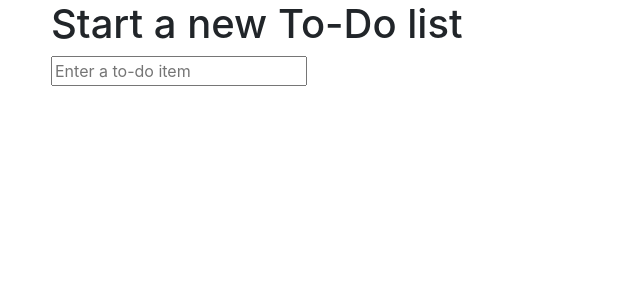
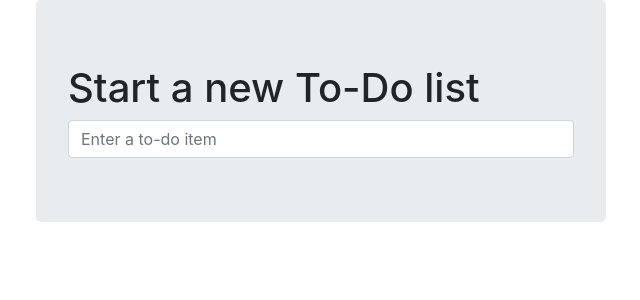
Before and after one commit to lilycat0612/myDjango, a Django app: page / in a window 1280 px wide. Shown: the top 300 px of the page, without its empty margins (34-674 px from the left). Run offline with Django 3.2, Linux system fonts and the light colour scheme; some libraries are stand-ins or nearby versions.

Commit message:
section 7.6 finished

```diff
--- a/lists/templates/base.html
+++ b/lists/templates/base.html
@@ -8,11 +8,11 @@
 <body>
 <div class="container">
 	<div class="row">
-		<div class="col-md-6 col-md-offset-3">
+		<div class="col-md-6 col-md-offset-3 jumbotron">
 			<div class=="text-center">
 				<h1>{% block header_text %}{% endblock %}</h1>
 				<form method="POST" action="{% block form_action %}{% endblock %}">
-						<input name="item_text" id="id_new_item" placeholder="Enter a to-do item" />
+						<input name="item_text" id="id_new_item" class="form-control input-lg" placeholder="Enter a to-do item" />
 						{%csrf_token%}
 				</form>
 			</div>
--- a/lists/templates/list.html
+++ b/lists/templates/list.html
@@ -5,7 +5,7 @@
 
 {% block table%}
 
-	<table id="id_list_table">
+	<table id="id_list_table" class="table">
 
 	{% for item in list.item_set.all %}
 	<!-- .item_set 反向查询，可以在其他表中查询某个对象的相关记录-->
```
